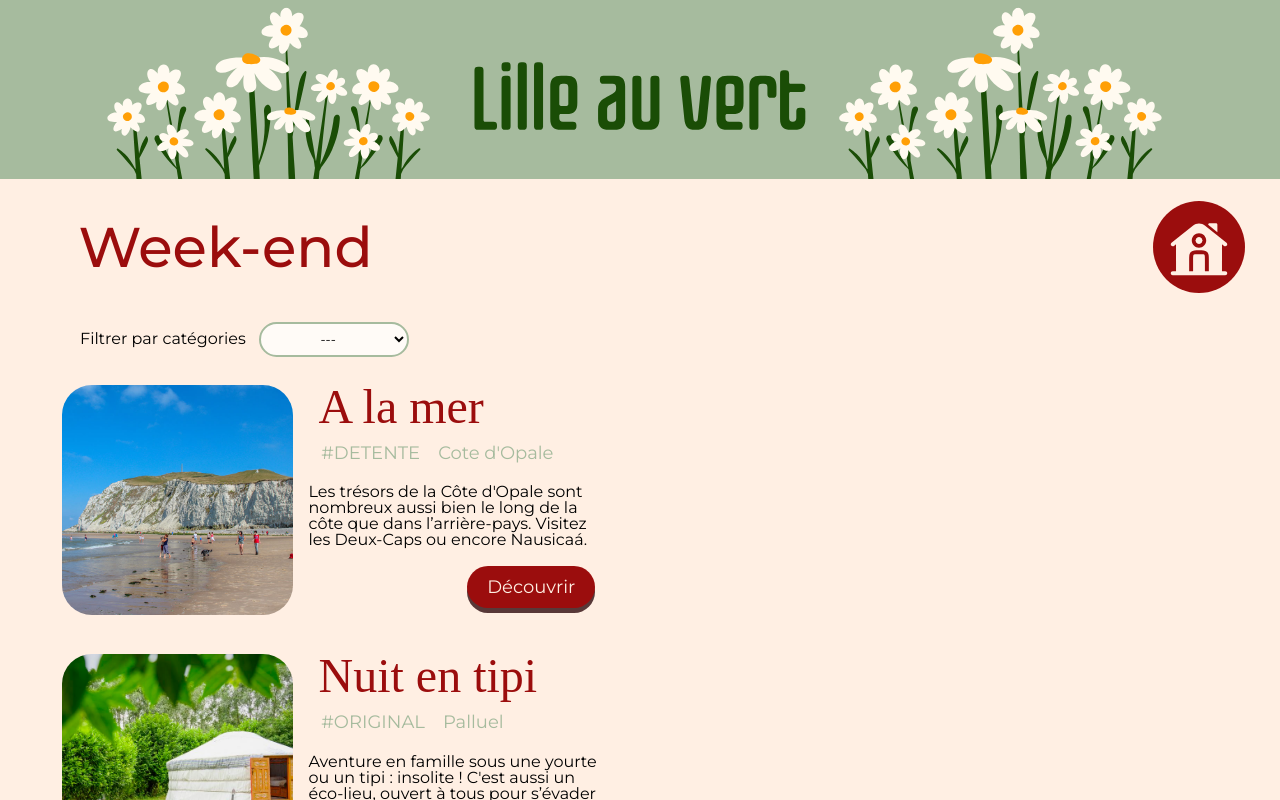
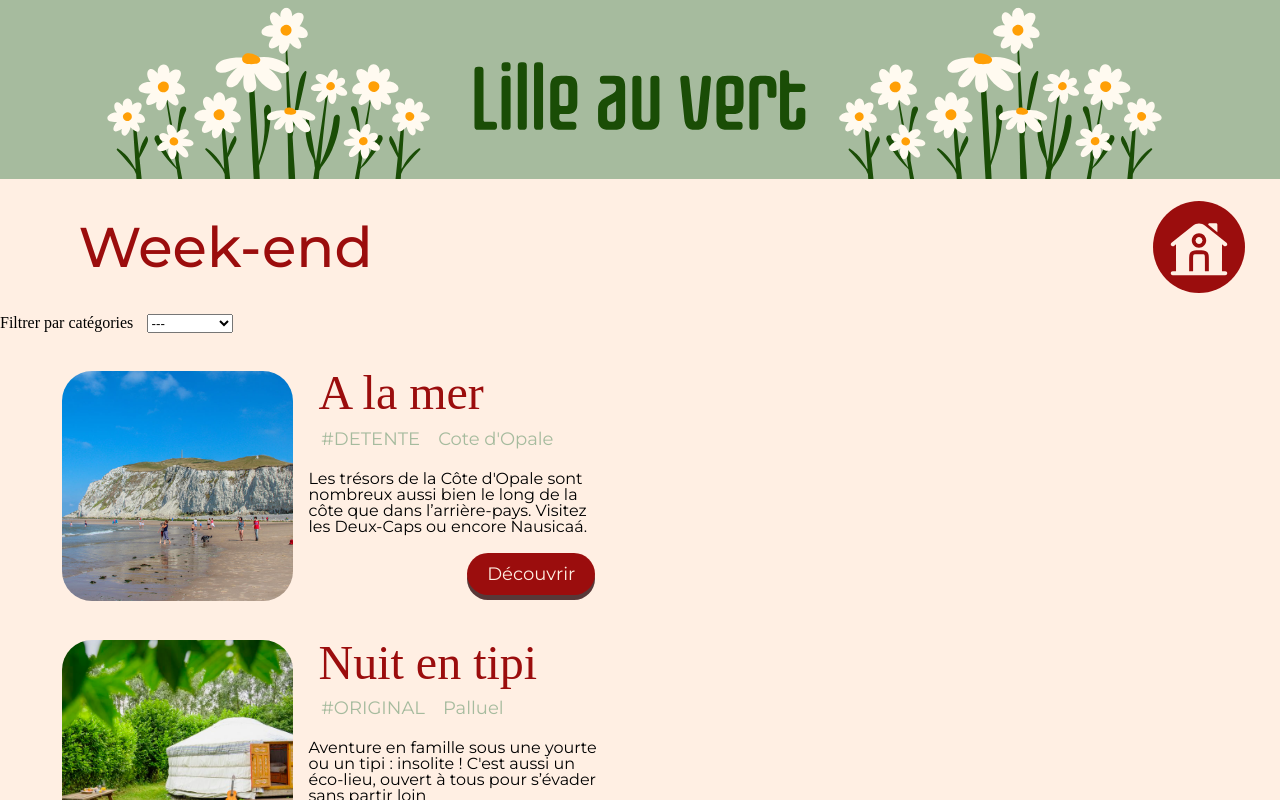
Before and after one commit to EmilieLgt/Lille-au-vert, a React (Vite) app: page /activites/weekend in a window 1280 px wide. Shown: the top 800 px of the page. Built offline with nearby package versions, Linux system fonts and the light colour scheme; a web font is replaced by a local one.

Commit message:
fix css homepage

```diff
--- a/src/components/filter.css
+++ b/src/components/filter.css
@@ -1,25 +1,9 @@
-.label-filter {
+.select {
   font-family: var(--primary-font);
+  font-size: 1.3em;
+  margin-left: 4.5em;
 }
-
-.filter-select {
-  padding: 0.5em;
-  padding-bottom: 0.5em;
-  font-family: var(--primary-font);
+.hashtag-select {
   margin-left: 1em;
-  border-radius: 20px;
-  width: 150px;
-  text-align: center;
-  background-color: rgb(255, 251, 247);
-  border: 2px var(--primary-color) solid;
+  margin-bottom: 2em;
 }
-
-.center {
-  padding: 0.5em 0em 1em 1em;
-}
-
-@media screen and (min-width: 990px) {
-  .center {
-    padding: 0.5em 0em 1em 5em;
-  }
-}
```
